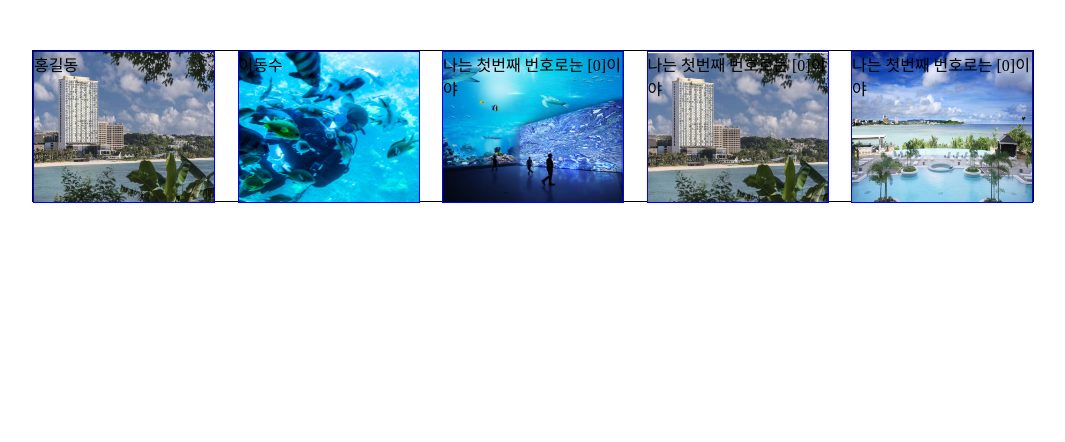
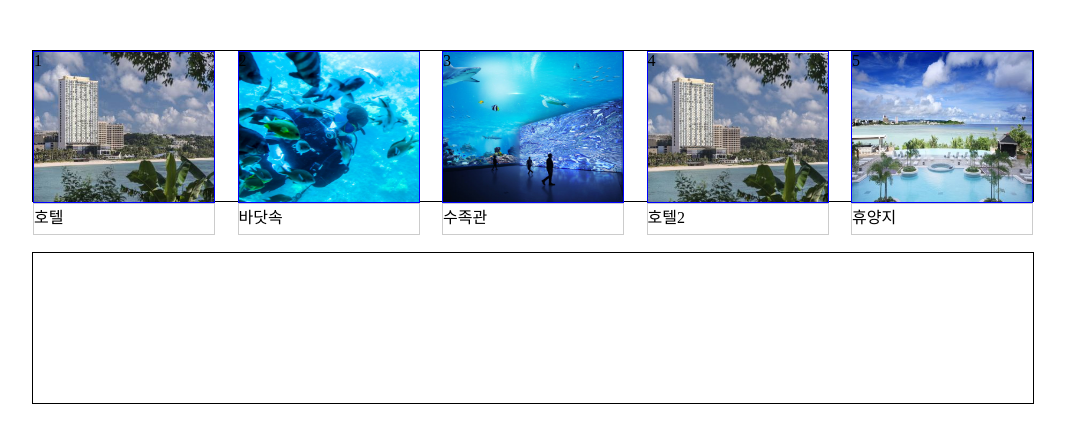
Before and after one commit to ujm1/23, a plain HTML site: page index2.html in a window 1280 px wide. Shown: the whole page, without its empty margins (107-1172 px from the left). Drawn offline with Linux system fonts and the light colour scheme.

Commit message:
이미지 아래에 글 출력

```diff
--- a/css/index2.css
+++ b/css/index2.css
@@ -13,7 +13,7 @@
     background-color: white;
   }
 
-  .img5 {
+  .img5, .img5_text {
     width: 1000px;
     height: 150px;
     margin: 50px auto;
@@ -22,7 +22,12 @@
     justify-content: space-between;
   }
 
-  .img5 li {
+  .img5 li, .img5_text li {
     width : 18%; height:100%;
     border: 1px solid blue;
   }
+  .img5_text li {
+    height: 30px;
+    margin-top:-50px;
+    border: 1px solid #ccc;
+  }
--- a/index2.html
+++ b/index2.html
@@ -17,5 +17,12 @@
       <li>4</li>
       <li>5</li>
     </u1>
+    <u1 class="img5_text">
+      <li>1</li>
+      <li>2</li>
+      <li>3</li>
+      <li>4</li>
+      <li>5</li>
+    </u1>
   </body>
 </html>
--- a/javascript/index2.js
+++ b/javascript/index2.js
@@ -1,13 +1,12 @@
-let i, img5;
+let i, img5, imgs_text;
+const img5_textA=["호텔", "바닷속", "수족관", "호텔2", "휴양지"];
 window.onload = function () {
   imgs = document.querySelector(".img5").getElementsByTagName("li");
-  imgs[0].innerHTML = "홍길동";
-  imgs[1].innerHTML = "이동수";
-  imgs[2].innerHTML = "나는 첫번째 번호로는 [0]이야";
-  imgs[3].innerHTML = "나는 첫번째 번호로는 [0]이야";
-  imgs[4].innerHTML = "나는 첫번째 번호로는 [0]이야";
+  imgs_text=document.querySelector(".img5_text").getElementsByTagName("li");
   for (i = 0; i < 5; i++) {
     imgs[i].style.background = "url(img/img" + i + ".jpg";
     imgs[i].style.backgroundSize = "100% 100%";
+    imgs_text[i].innerHTML=img5_textA[i];
+
   }
 };
```
